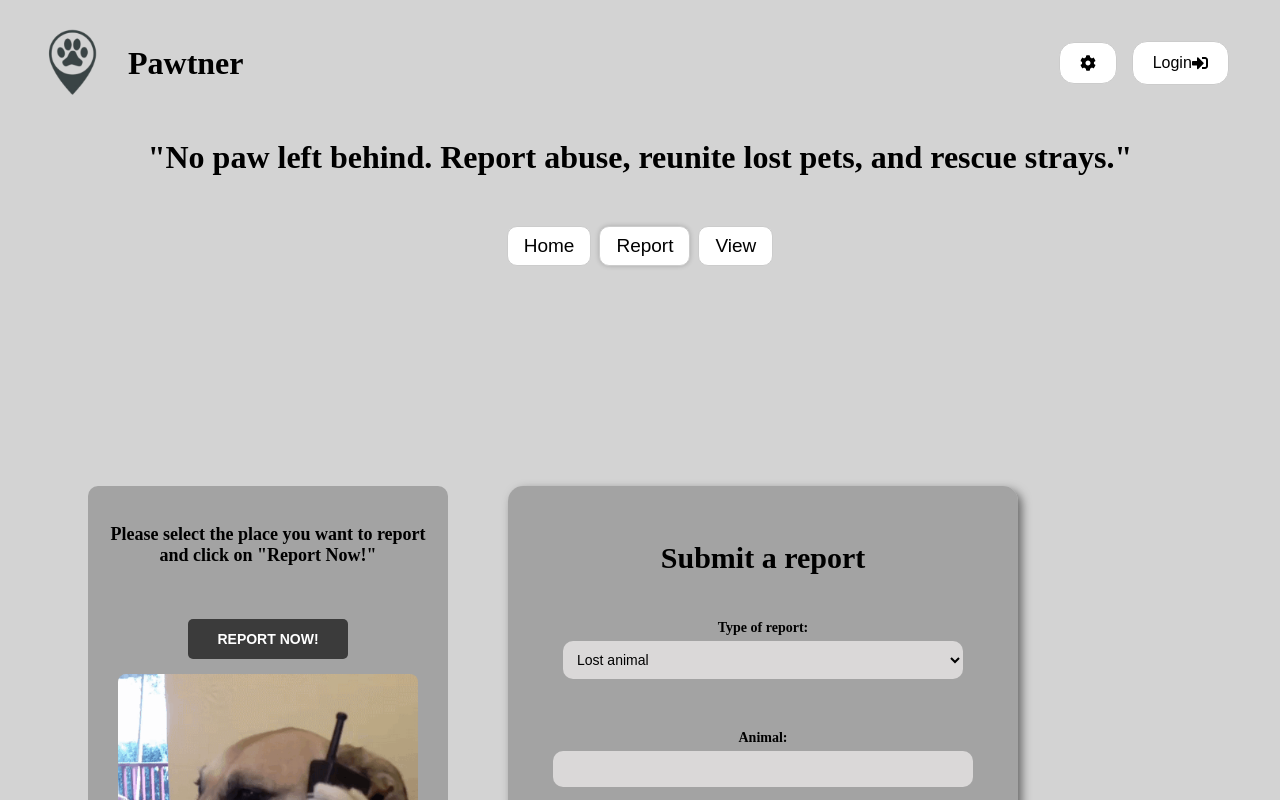
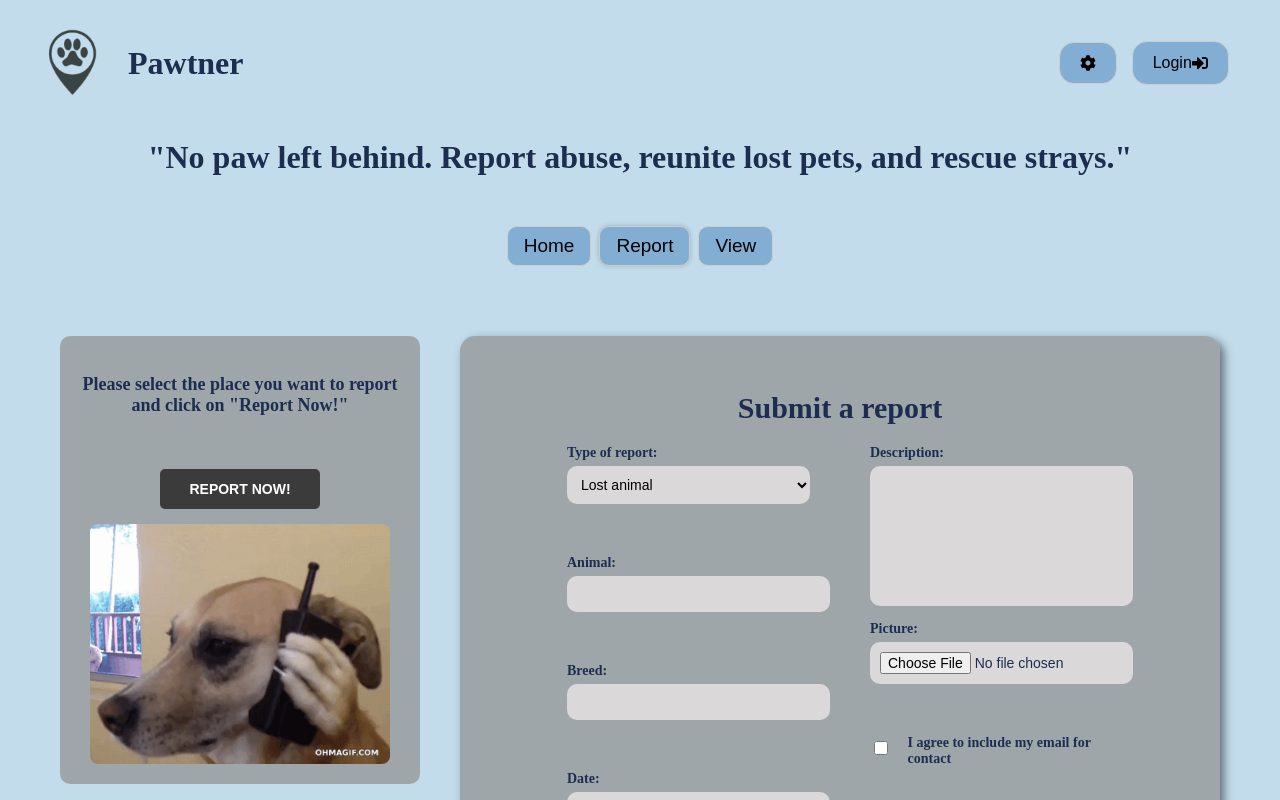
Before and after one commit to JuliaBecho/Pawtner, a React (Vite) app in the folder Pawtnerfront/: page / in a window 1280 px wide. Both pictures are taken after a click on the button "Report". Shown: the top 800 px of the page. Built offline with nearby package versions, Linux system fonts and the light colour scheme; no server answers; a web font is replaced by a local one.

Commit message:
submitreportcss

```diff
--- a/Pawtnerfront/src/components/Report.jsx
+++ b/Pawtnerfront/src/components/Report.jsx
@@ -83,9 +83,12 @@ const handleSubmit = (e) => {
                 <h2 className='titles'>Submit a report</h2>
 
                 {/*Form for submitting a report*/}
-                <form onSubmit={handleSubmit}>
+                <form onSubmit={handleSubmit} className='report-form'>
 
-                    {/*Dropdown menu for selecting the type of report*/}
+                <div className='form-colums'>
+
+<div className='form-left'>
+
                     <label htmlFor="type">Type of report:</label>
                  <select value={formData.type} name="type" id="type" onChange={handleChange}  required>
                     <option value="lost">Lost animal</option>
@@ -114,16 +117,21 @@ const handleSubmit = (e) => {
                 <input value={formData.email} type="email" id='email' name='email' onChange={handleChange}  required />
 
 
+                </div>
+
                 <br /><br />
 
-                {/*Description input field */}
+            <div className='form-right'>
+
+                 {/*Description input field */}
                 <label htmlFor="description">Description:</label>
-                <input value={formData.description} type="description" id='description' name='description' onChange={handleChange}  required />
-                <br/><br />
+                <textarea name="description" id="description" value={formData.description} onChange={handleChange} required></textarea>
+                {/* <input value={formData.description} type="description" id='description' name='description' onChange={handleChange}  required />
+                <br/><br /> */}
 
                 <label htmlFor="image">Picture:</label>
                 <input type="file" id="image" name='image' accept='image/*' onChange={handleFileChange} required />
-
+                <br /><br />
                 {/*Checkbox for agreeing to include phone number*/}
                 <div className='checkbox-group'>
                     <input checked={formData.terms} type="checkbox" id='terms' name='terms' onChange={handleChange}  required />
@@ -132,11 +140,13 @@ const handleSubmit = (e) => {
                 </div>
 
                 {/*Checkbox for agreeing to be contacted*/}
-                <div className='checkbox-group'>
-                    <input checked={formData.terms2} type="checkbox" id='terms2' name='terms2' onChange={handleChange}  required />
-                <label htmlFor="terms2">I agree to be contacted for more information or updates</label>
-                <br /><br />
+
                 </div>
+
+
+
+            </div>
+
 
 
                 <button className='submitbutton' type='submit'>Report</button>
--- a/Pawtnerfront/src/styles/buttons.css
+++ b/Pawtnerfront/src/styles/buttons.css
@@ -9,15 +9,12 @@
   .button {
     padding: 8px 16px;
     border: 1px solid #ccc;
-    background: white;
+
     border-radius: 10px;
     font-size: 19px;
     cursor: pointer;
   }
 
-  .button:hover {
-    background: #f0f0f0;
-  }
 
   .button:focus{
     outline: none;
--- a/Pawtnerfront/src/styles/global.css
+++ b/Pawtnerfront/src/styles/global.css
@@ -1,11 +1,29 @@
 
 @import url('https://fonts.googleapis.com/css2?family=Delius+Swash+Caps&display=swap');
 
+:root {
+  --primary-bg: #c2dceb;
+  --secondary: #82aed4;
+  --tertiary: #1d2d50;
+  --text-color: #1d2d50;
+  --hover-color: #5a9ec2;
+}
 
 body{
   font-family: "Delius Swash Caps";
-  background: #d3d3d3;
+  background-color: var(--primary-bg);
+  color: var(--text-color);
+
 }
+
+button{
+  background-color: var(--secondary);
+  border: none;
+}
+
+button:hover {
+  background-color: var(--hover-color);
+};
 
 
 
--- a/Pawtnerfront/src/styles/header.css
+++ b/Pawtnerfront/src/styles/header.css
@@ -29,7 +29,7 @@
     align-items: center;
     justify-content: center;
     padding: 12px 20px;
-    background: white;
+
     border: 1px solid #ccc;
     border-radius: 15px;
     cursor: pointer;
--- a/Pawtnerfront/src/styles/report.css
+++ b/Pawtnerfront/src/styles/report.css
@@ -1,20 +1,18 @@
 .report-container{
     background: #949394bd;
-    width: 450px;
+    width: 700px;
     padding: 30px;
     border-radius: 15px;
     box-shadow: 4px 4px 10px rgba(0, 0, 0, 0.5);
     text-align: center;
-    margin-top: 150px;
-    align-self: flex-start;
+
   }
 
 .page-container{
   display: flex;
   justify-content: center;
   align-items: flex-start;
-  gap: 60px;
-  width: 1000px;
+  gap: 40px;
   padding: 20px;
   margin-top: 50px;
 }
@@ -30,8 +28,7 @@
     flex-direction: column;
     gap: 15px;
     align-items: center;
-    margin-left: 50px;
-    margin-top: 150px;
+
   }
 
 .sidebar img{
@@ -66,28 +63,62 @@
     background: #8f8f8f;
   }
 
+  select{
+
+    width: 100px;
+    padding: 10px;
+    font-size: 14px;
+
+  }
+
 
   form{
     display: flex;
+    flex-wrap: wrap;
+    justify-content: space-between;
+    gap: 12px;
     flex-direction: column;
     align-items: center;
 
   }
 
+
+
+  .form-colums{
+    display: flex;
+    justify-content: space-between;
+    gap: 30px;
+  }
+
  .titles{
-  margin-bottom: 45px;
+  margin-bottom: 20px;
+  font-weight: bold;
   font-size: 30px;
  }
 
+ .report-form{
+  display: flex;
+  justify-content: space-between;
+  gap: 30px;
+ }
+
+ .form-left, .form-right {
+  display: flex;
+  flex-direction: column;
+  width: 48%;
+ }
+
   label{
+    display: block;
     font-size: 14px;
     font-weight: bold;
     margin-bottom: 5px;
     text-align: left;
   }
 
-  input, select {
-    width: 400px;
+  input, select, textarea {
+
+    width: 100%;
     padding: 10px;
     margin-bottom: 15px;
     border: none;
@@ -95,6 +126,13 @@
     background: #dad8d8;
     font-size: 14px;
 
+  }
+
+  textarea{
+    width: 100%;
+    resize: vertical;
+    height: 120px;
+    resize: none;
   }
 
   input[type="description"]{
@@ -115,15 +153,14 @@
   .checkbox-group input{
     width: 16px;
     height: 16px;
-    margin: 0;
-    vertical-align: middle;
+
   }
 
   .submitbutton{
+    width: 50%;
     padding: 10px;
+    color: white;
+    border-radius: 8px;
+    font-size: 16px;
+    background: #333;
   }
-
-  button:hover{
-    background: #747474;
-
-  }
```
